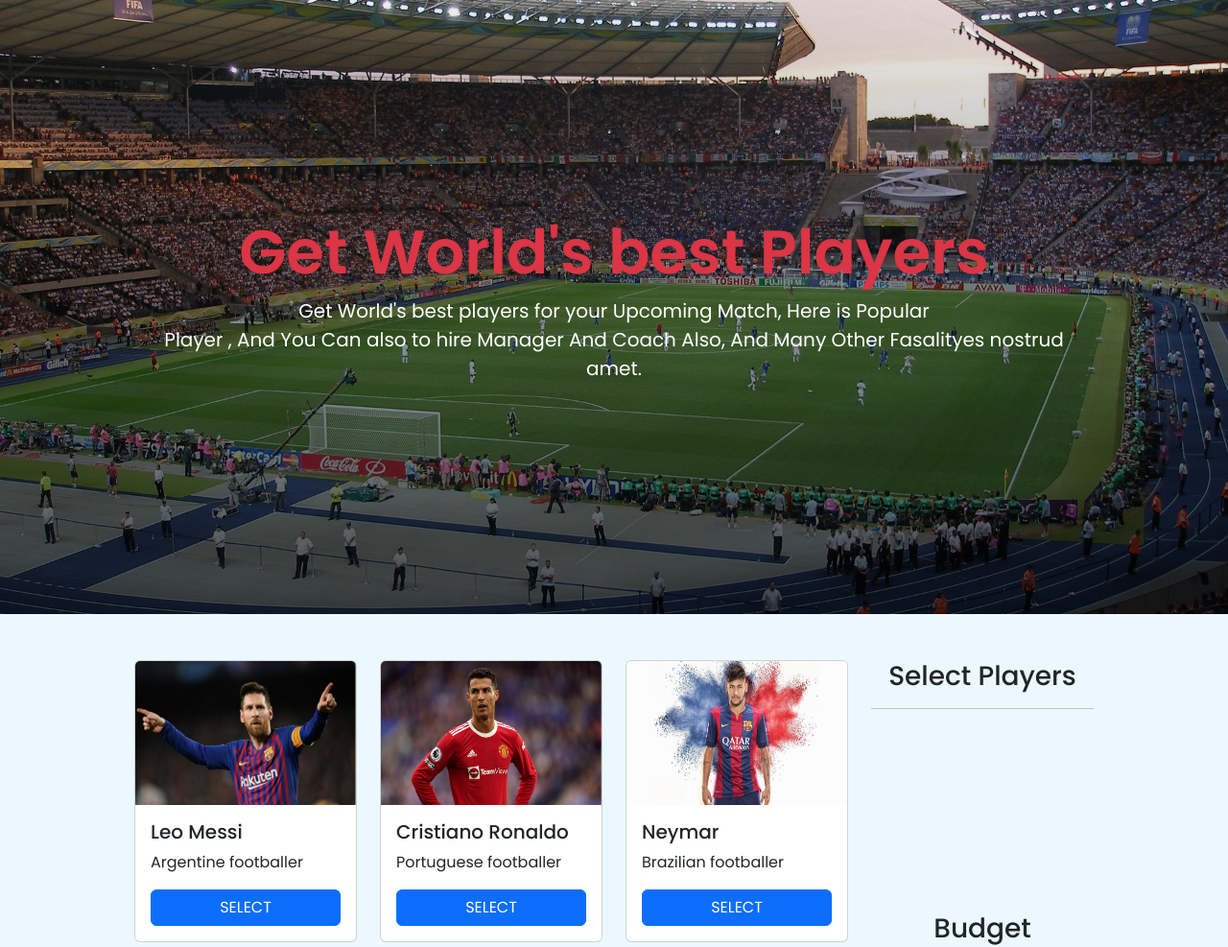
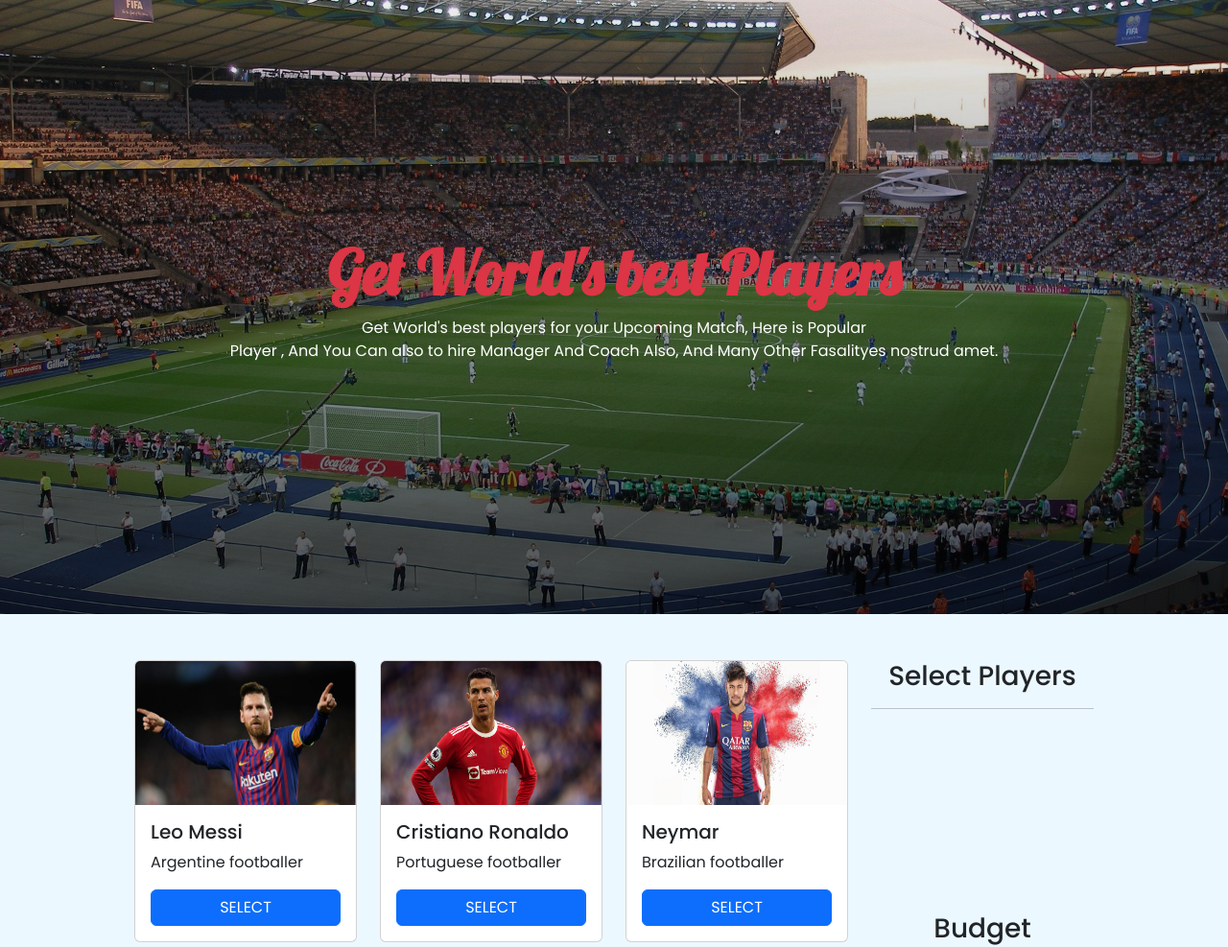
Before and after one commit to tanzilmia/best-Players, a plain HTML site: page index.html in a window 1280 px wide. Shown: the top 987 px of the page at 96% size. Drawn offline with nearby package versions, Linux system fonts and the light colour scheme.

Commit message:
font change

```diff
--- a/css/style.css
+++ b/css/style.css
@@ -1,6 +1,6 @@
 
 @import url('https://fonts.googleapis.com/css2?family=Poppins:ital,wght@0,100;0,200;0,400;0,500;0,600;0,700;0,800;0,900;1,100;1,200;1,300;1,400;1,500;1,600;1,700;1,800;1,900&display=swap');
-
+@import url('https://fonts.googleapis.com/css2?family=Lobster&display=swap');
 *{
     margin: 0;
     padding: 0;
@@ -19,6 +19,9 @@
     background-position: center;
     background-size: cover;
     background-repeat: no-repeat;
+}
+.header h1{
+    font-family: 'Lobster', cursive;
 }
 .container{
     width: 80%;
--- a/index.html
+++ b/index.html
@@ -22,7 +22,7 @@
 <header id="header" class="header">
     <div class="container">
         <h1 class="display-3 fw-semibold text-danger">Get World's best Players</h1>
-        <p class="fs-5">Get World's best players for your Upcoming Match, Here is Popular  <br>
+        <p class="fs-6">Get World's best players for your Upcoming Match, Here is Popular  <br>
         Player , And You Can also to hire Manager And Coach Also, And Many Other Fasalityes
         nostrud amet.</p>
     </div>
@@ -174,6 +174,10 @@
 
 
 </main>
+<!-- footer  -->
+<footer class="p-2 bg-info">
+  <p class="text-center text-light">&copy; Re Design By Tanzil - 2022</p>
+</footer>
 
 
 <!-- Bootstrap JS link -->
```
